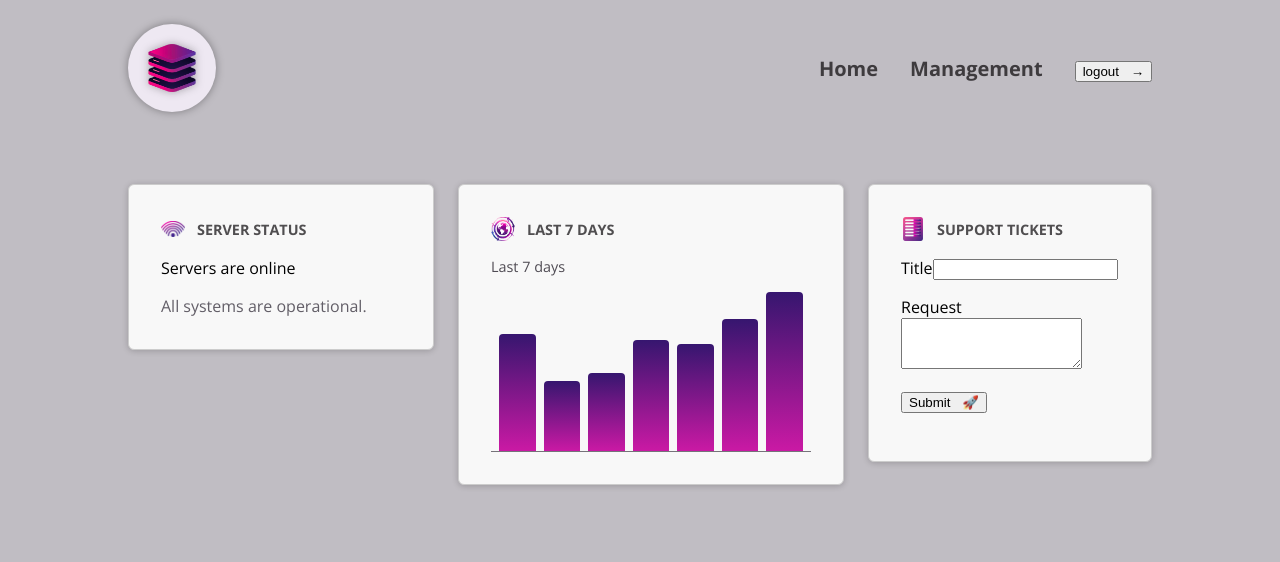
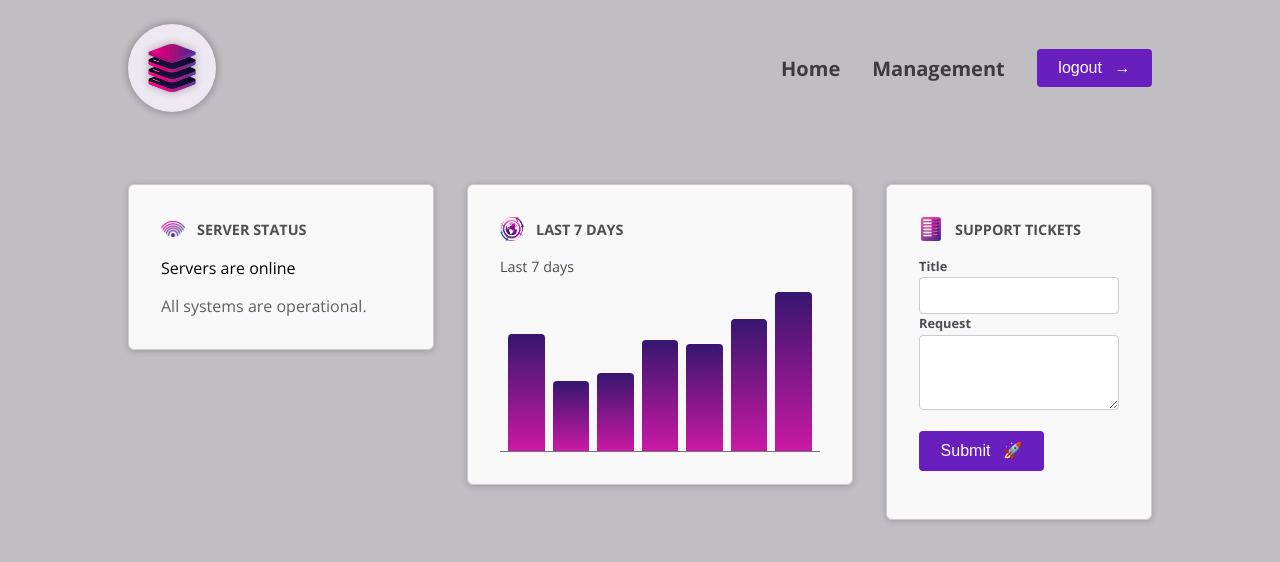
Before and after one commit to feihuan1/Angular-Admin-Desk-App, an Angular app: page / in a window 1280 px wide. Shown: the top 562 px of the page. Built offline with nearby package versions, Linux system fonts and the light colour scheme.

Commit message:
add host lass

```diff
--- a/src/app/dashboard/dashboard-item/dashboard-item.component.html
+++ b/src/app/dashboard/dashboard-item/dashboard-item.component.html
@@ -1,4 +1,3 @@
-<div class="dashboard-item">
     <article>
         <header>
           <img [src]="image().src" [alt]="image().alt" />
@@ -7,5 +6,3 @@
         <ng-content />
 
       </article>
-
-</div>
--- a/src/app/dashboard/dashboard-item/dashboard-item.component.ts
+++ b/src/app/dashboard/dashboard-item/dashboard-item.component.ts
@@ -1,11 +1,15 @@
-import { Component, Input, input } from '@angular/core';
+import { Component, Input, input, ViewEncapsulation } from '@angular/core';
 
 @Component({
   selector: 'app-dashboard-item',
   standalone: true,
   imports: [],
   templateUrl: './dashboard-item.component.html',
-  styleUrl: './dashboard-item.component.css'
+  styleUrl: './dashboard-item.component.css',
+  encapsulation: ViewEncapsulation.None,
+  host: {
+    class: 'dashboard-item'
+  }
 })
 export class DashboardItemComponent {
   image = input.required<{ src: string; alt: string }>()
--- a/src/app/dashboard/server-status/server-status.component.css
+++ b/src/app/dashboard/server-status/server-status.component.css
@@ -1,4 +1,4 @@
-#status {
+:host {
     display: block;
     width: 15rem;
   }
--- a/src/app/dashboard/server-status/server-status.component.html
+++ b/src/app/dashboard/server-status/server-status.component.html
@@ -1,6 +1,3 @@
-
-
-      <div id="status">
         @if (currentStatus === 'online') {
           <p>Servers are online</p>
           <p>All systems are operational.</p>
@@ -11,4 +8,3 @@
           <p>Server status is unknown</p>
           <p>Fetching server status failed.</p>
         }
-      </div>
--- a/src/app/dashboard/tickets/tickets.component.css
+++ b/src/app/dashboard/tickets/tickets.component.css
@@ -1,33 +1,33 @@
-#tickets {
+:host {
   display: flex;
   flex-direction: column;
   gap: 1.5rem;
 }
 
-  #tickets ul {
+:host ul {
   list-style: none;
   margin: 0;
   padding: 0;
   width: 15rem;
 }
 
-  #tickets li {
+:host li {
   margin: 0.5rem 0;
 }
 
-  #tickets p {
+:host p {
   margin: 0;
   color: #4f4b53;
 }
 
-  #tickets h2 {
+:host h2 {
   margin: 0;
   font-size: 1.1rem;
   color: #38343c;
 }
 
 @media (min-width: 768px) {
-    #tickets {
+  :host {
     flex-direction: row;
   }
 }
--- a/src/app/dashboard/traffic/traffic.component.css
+++ b/src/app/dashboard/traffic/traffic.component.css
@@ -1,5 +1,5 @@
 
-#traffic {
+:host {
     display: block;
     width: 15rem;
   }
@@ -27,7 +27,7 @@
   }
 
   @media (min-width: 768px) {
-    #traffic {
+    :host {
       width: 20rem;
     }
   }
--- a/src/app/dashboard/traffic/traffic.component.html
+++ b/src/app/dashboard/traffic/traffic.component.html
@@ -1,6 +1,3 @@
-
-
-      <div id="traffic">
   <p>Last 7 days</p>
 
   <div id="chart">
--- a/src/app/shared/button/button.component.css
+++ b/src/app/shared/button/button.component.css
@@ -1,4 +1,4 @@
-button {
+:host {
     display: inline-block;
     padding: 0.65rem 1.35rem;
     border-radius: 0.25rem;
@@ -10,7 +10,7 @@ button {
     border: none;
   }
 
-  button:hover {
+  :host:hover {
     background-color: #551b98;
   }
 
@@ -20,6 +20,6 @@ button {
     transition: transform 0.2s ease-in-out;
   }
 
-  button:hover .icon {
+  :host:hover .icon {
     transform: translateX(4px);
   }
--- a/src/app/shared/control/control.component.html
+++ b/src/app/shared/control/control.component.html
@@ -1,4 +1,2 @@
-<p>
   <label>{{ lable() }}</label>
   <ng-content select="input, textarea" />
-</p>
--- a/src/app/shared/control/control.component.ts
+++ b/src/app/shared/control/control.component.ts
@@ -1,11 +1,15 @@
-import { Component, input, Input } from '@angular/core';
+import { Component, input, Input, ViewEncapsulation } from '@angular/core';
 
 @Component({
   selector: 'app-control',
   standalone: true,
   imports: [],
   templateUrl: './control.component.html',
-  styleUrl: './control.component.css'
+  styleUrl: './control.component.css',
+  encapsulation: ViewEncapsulation.None, // disable style scpoe
+  host: {
+    class: 'control'
+  }
 })
 export class ControlComponent {
   lable = input.required<string>()
```
Also changed, not shown: src/app/dashboard/tickets/tickets.component.html (+3 -5 lines). Lines whose indentation alone changed are shown as unchanged.
